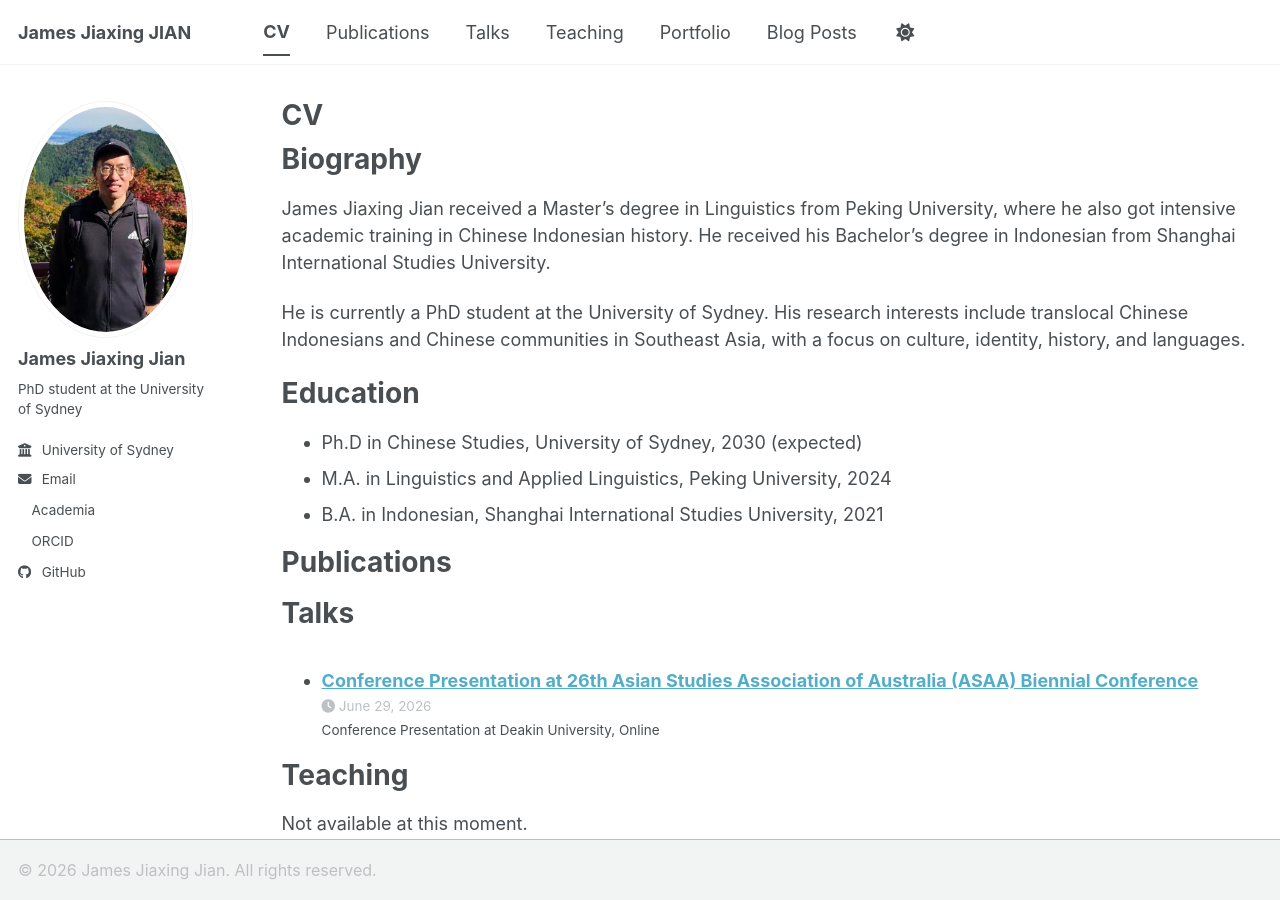
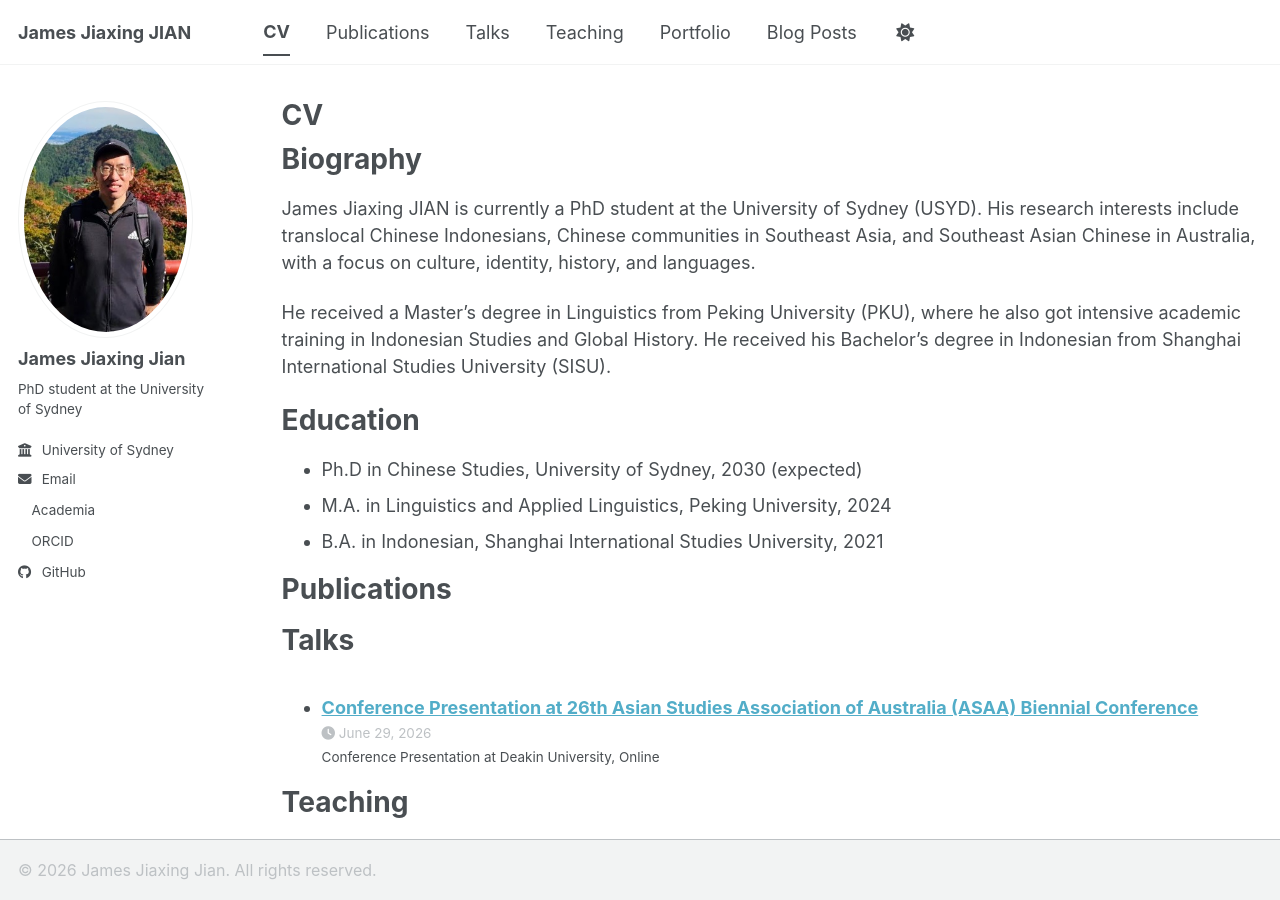
Before and after one commit to jamesjiaxingjian/jamesjiaxingjian.github.io, a Jekyll site: the page built from _pages/cv.md, in a window 1280 px wide and 900 px high. Built offline with Jekyll 4.4.1, drawn with Linux system fonts in a browser that asks for light colours; a style sheet for code colours, icons or effects is not loaded.

Commit message:
Update cv.md

```diff
--- a/_pages/cv.md
+++ b/_pages/cv.md
@@ -11,9 +11,9 @@ redirect_from:
 
 Biography
 =====
-James Jiaxing Jian received a Master’s degree in Linguistics from Peking University, where he also got intensive academic training in Chinese Indonesian history. He received his Bachelor’s degree in Indonesian from Shanghai International Studies University.
+James Jiaxing JIAN is currently a PhD student at the University of Sydney (USYD). His research interests include translocal Chinese Indonesians, Chinese communities in Southeast Asia, and Southeast Asian Chinese in Australia, with a focus on culture, identity, history, and languages.
 
-He is currently a PhD student at the University of Sydney. His research interests include translocal Chinese Indonesians and Chinese communities in Southeast Asia, with a focus on culture, identity, history, and languages.
+He received a Master’s degree in Linguistics from Peking University (PKU), where he also got intensive academic training in Indonesian Studies and Global History. He received his Bachelor’s degree in Indonesian from Shanghai International Studies University (SISU).
 
 Education
 ======
```
